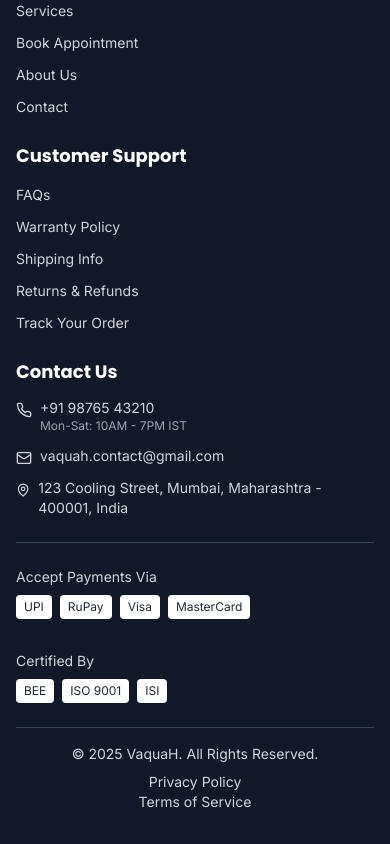
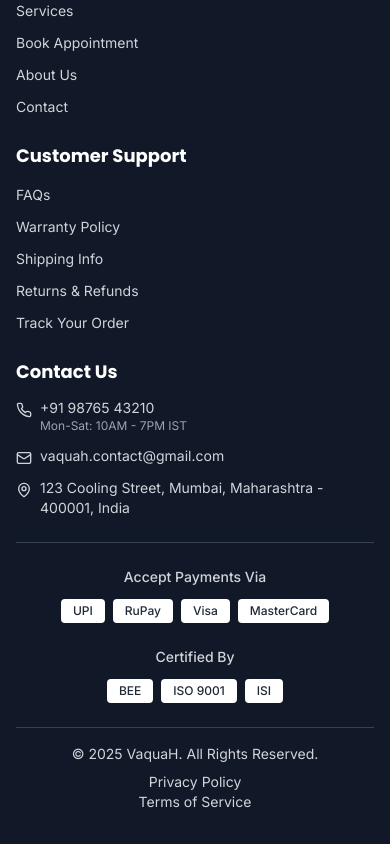
Before and after one commit to Hetavs145/VaquaH, a React (Vite) app in the folder frontend/: page / in a window 390 px wide. Shown: the part 4356-5200 px from the top of the page. Built offline with nearby package versions, Linux system fonts and the light colour scheme; no server answers; the database is empty.

Commit message:
Refactor Footer layout and styling for better responsiveness
Co-authored-by: contact.vaquah <contact.vaquah@gmail.com>

```diff
--- a/frontend/src/components/Footer.jsx
+++ b/frontend/src/components/Footer.jsx
@@ -51,18 +51,18 @@ const Footer = () => {
             <h3 className="text-lg sm:text-xl font-bold text-white mb-3 sm:mb-4">Contact Us</h3>
             <div className="space-y-3">
               <div className="flex items-start">
-                <Phone size={16} className="mr-2 mt-1 sm:w-4 sm:h-5" />
+                <Phone size={16} className="mr-2 mt-1 sm:w-4 sm:h-5 flex-shrink-0" />
                 <div>
                   <p className="text-sm sm:text-base">+91 98765 43210</p>
                   <p className="text-xs text-gray-400">Mon-Sat: 10AM - 7PM IST</p>
                 </div>
               </div>
               <div className="flex items-start">
-                <Mail size={16} className="mr-2 mt-1 sm:w-4 sm:h-5" />
-                <span className="text-sm sm:text-base">vaquah.contact@gmail.com</span>
+                <Mail size={16} className="mr-2 mt-1 sm:w-4 sm:h-5 flex-shrink-0" />
+                <span className="text-sm sm:text-base break-all">vaquah.contact@gmail.com</span>
               </div>
               <div className="flex items-start">
-                <MapPin size={16} className="mr-2 mt-1 sm:w-4 sm:h-5" />
+                <MapPin size={16} className="mr-2 mt-1 sm:w-4 sm:h-5 flex-shrink-0" />
                 <span className="text-sm sm:text-base">123 Cooling Street, Mumbai, Maharashtra - 400001, India</span>
               </div>
             </div>
@@ -71,22 +71,22 @@ const Footer = () => {
 
         {/* Payment and Trust badges */}
         <div className="border-t border-gray-700 mt-6 sm:mt-8 pt-6 sm:pt-8">
-          <div className="flex flex-col sm:flex-row sm:justify-between sm:items-center gap-4">
-            <div className="mb-4 sm:mb-0">
-              <p className="text-sm mb-2">Accept Payments Via</p>
-              <div className="flex flex-wrap gap-2">
-                <div className="bg-white text-xs text-gray-800 px-2 py-1 rounded">UPI</div>
-                <div className="bg-white text-xs text-gray-800 px-2 py-1 rounded">RuPay</div>
-                <div className="bg-white text-xs text-gray-800 px-2 py-1 rounded">Visa</div>
-                <div className="bg-white text-xs text-gray-800 px-2 py-1 rounded">MasterCard</div>
+          <div className="grid grid-cols-1 sm:grid-cols-2 gap-6 sm:gap-8">
+            <div className="text-center sm:text-left">
+              <p className="text-sm font-medium mb-3">Accept Payments Via</p>
+              <div className="flex flex-wrap justify-center sm:justify-start gap-2">
+                <div className="bg-white text-xs text-gray-800 px-3 py-1 rounded font-medium">UPI</div>
+                <div className="bg-white text-xs text-gray-800 px-3 py-1 rounded font-medium">RuPay</div>
+                <div className="bg-white text-xs text-gray-800 px-3 py-1 rounded font-medium">Visa</div>
+                <div className="bg-white text-xs text-gray-800 px-3 py-1 rounded font-medium">MasterCard</div>
               </div>
             </div>
-            <div>
-              <p className="text-sm mb-2">Certified By</p>
-              <div className="flex flex-wrap gap-2">
-                <div className="bg-white text-xs text-gray-800 px-2 py-1 rounded">BEE</div>
-                <div className="bg-white text-xs text-gray-800 px-2 py-1 rounded">ISO 9001</div>
-                <div className="bg-white text-xs text-gray-800 px-2 py-1 rounded">ISI</div>
+            <div className="text-center sm:text-left">
+              <p className="text-sm font-medium mb-3">Certified By</p>
+              <div className="flex flex-wrap justify-center sm:justify-start gap-2">
+                <div className="bg-white text-xs text-gray-800 px-3 py-1 rounded font-medium">BEE</div>
+                <div className="bg-white text-xs text-gray-800 px-3 py-1 rounded font-medium">ISO 9001</div>
+                <div className="bg-white text-xs text-gray-800 px-3 py-1 rounded font-medium">ISI</div>
               </div>
             </div>
           </div>
```
